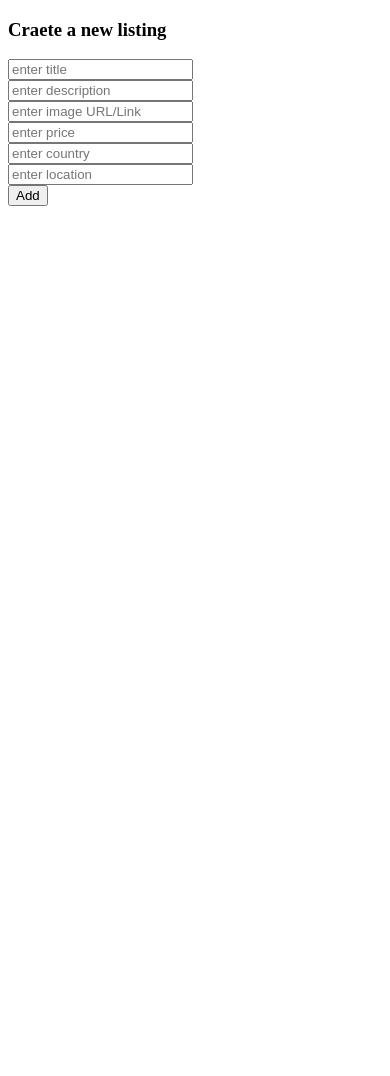
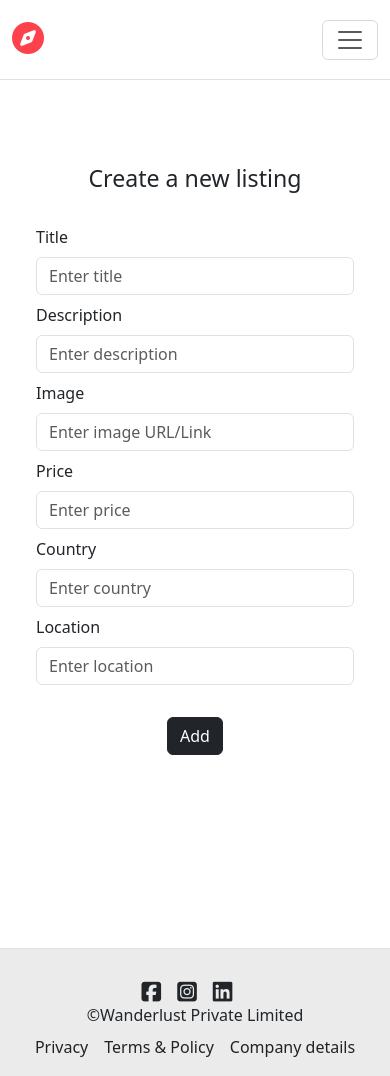
Before and after one commit to sharma-pranita/WanderLust, a Node server app: template views/listings/new.ejs in a window 390 px wide. Before the commit the page ends 206 px from the top, so only its background shows below. Run offline with Node 20, Linux system fonts and the light colour scheme; the template is opened without the code that fills it, so the values that code supplies are empty; some libraries are stand-ins or nearby versions.

Commit message:
ejs edited

```diff
--- a/views/listings/new.ejs
+++ b/views/listings/new.ejs
@@ -1,28 +1,78 @@
-<!DOCTYPE html>
-<html lang="en">
-<head>
-    <meta charset="UTF-8">
-    <meta name="viewport" content="width=device-width, initial-scale=1.0">
-    <title>wanderlust</title>
-</head>
+<% layout("/layouts/boilerplate")%>
 <body>
-    <h3>Craete a new listing</h3>
+  <div class=" create d-flex justify-content-center align-items-center vh-100 mb-4">
+    <div class="col-12 col-md-8 col-lg-6"  style="margin-top: -60px;">
+      <h3 class="heading text-center">Create a new listing</h3>
+      <div class="create p-4">
+        <form class="create-form" action="/listings" method="POST">
+          <div class="create-box mb-2">
+            <label for="title" class="form-label">Title</label>
+            <input
+              type="text"
+              name="listing[title]"
+              placeholder="Enter title"
+              class="create-box form-control"
+            />
+          </div>
 
-<form action="/listings" method="POST">
-<input type="text" name="listing[title]" placeholder="enter title">
-<br>
-<input type="text" name="listing[description]" placeholder="enter description">
-<br>
-<input type="text" name="listing[image]" placeholder="enter image URL/Link">
-<br>
-<input type="number" name="listing[price]" placeholder="enter price">
-<br>
-<input type="text" name="listing[country]" placeholder="enter country">
-<br>
-<input type="text" name="listing[location]" placeholder="enter location">
-<br>
-<button>Add</button>
-</form>
+          <div class="create-box mb-2">
+            <label for="description" class="form-label">Description</label>
+            <input
+              type="text"
+              name="listing[description]"
+              placeholder="Enter description"
+              class="create-box form-control"
+            />
+          </div>
 
+          <div class="create-box mb-2">
+            <label for="image" class="form-label">Image</label>
+            <input
+              type="text"
+              name="listing[image]"
+              placeholder="Enter image URL/Link"
+              class="create-box form-control"
+            />
+          </div>
+
+          <div class="row">
+            <div class="create-box mb-2 col-12 col-md-6">
+              <label for="price" class="form-label">Price</label>
+              <input
+                type="number"
+                name="listing[price]"
+                placeholder="Enter price"
+                class="create-box form-control"
+              />
+            </div>
+
+            <div class="create-box mb-2 col-12 col-md-6">
+              <label for="country" class="form-label">Country</label>
+              <input
+                type="text"
+                name="listing[country]"
+                placeholder="Enter country"
+                class="create-box form-control"
+              />
+            </div>
+          </div>
+
+          <div class="create-box mb-2">
+            <label for="location" class="form-label">Location</label>
+            <input
+              type="text"
+              name="listing[location]"
+              placeholder="Enter location"
+              class="create-box form-control"
+            />
+          </div>
+
+          <br />
+          <div class="text-center">
+            <button class="btn btn-dark add-btn">Add</button>
+          </div>
+        </form>
+      </div>
+    </div>
+  </div>
 </body>
-</html>
```
Also changed, not shown: views/listings/edit.ejs (+1 -8 lines), views/listings/index.ejs (+35 -14 lines).
